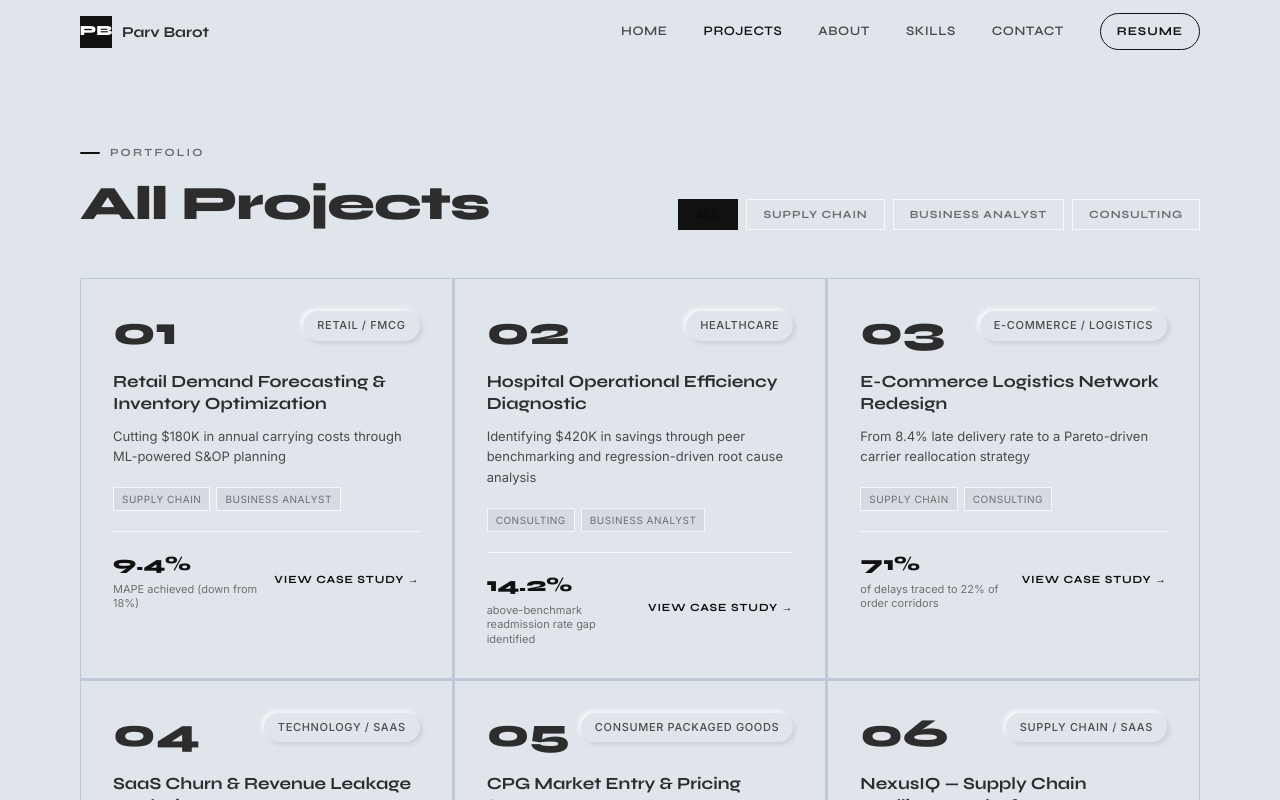
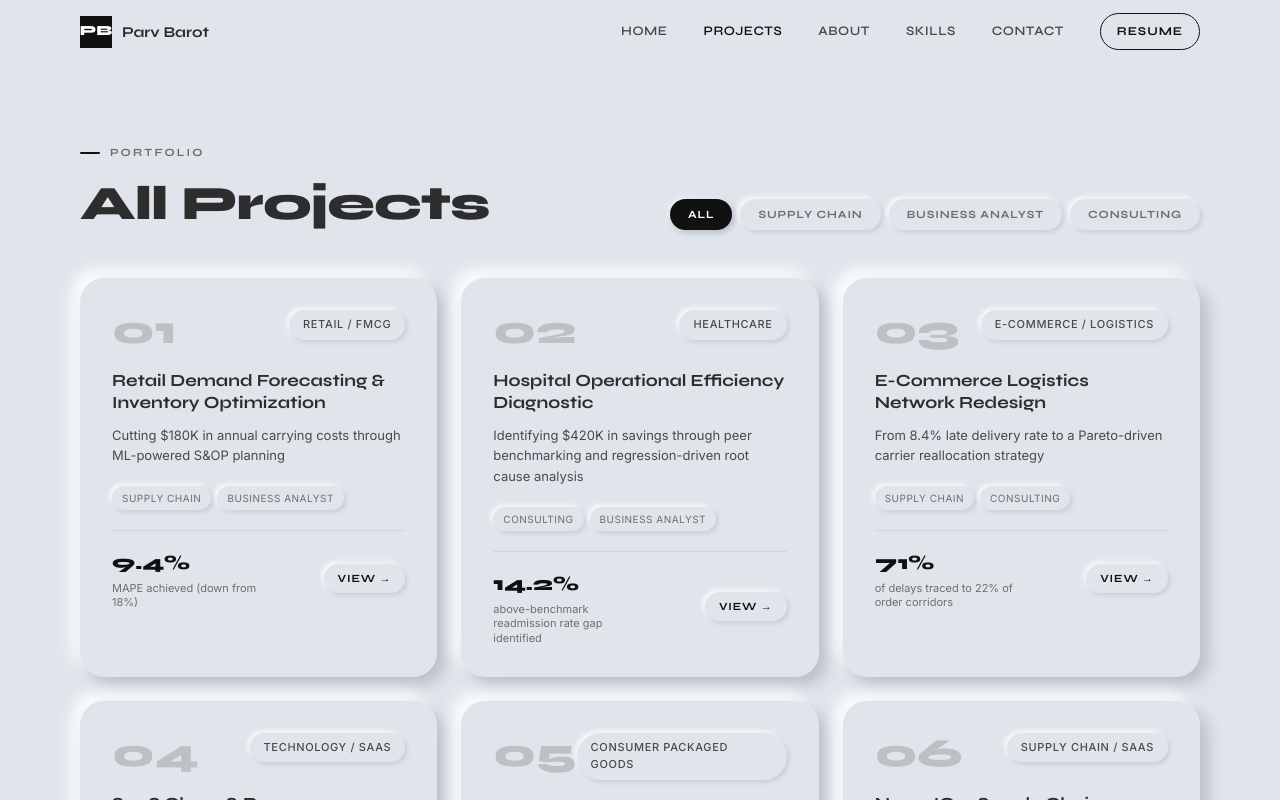
Before and after one commit to parvrao/Portfolio, a React (Vite) app in the folder parv-barot-portfolio/frontend/: page /projects in a window 1280 px wide. Shown: the top 800 px of the page. Built offline with nearby package versions, Linux system fonts and the light colour scheme.

Commit message:
Refactor Projects component layout and styles

```diff
--- a/parv-barot-portfolio/frontend/src/pages/Projects.jsx
+++ b/parv-barot-portfolio/frontend/src/pages/Projects.jsx
@@ -2,12 +2,9 @@ import { useState } from 'react';
 import { Link } from 'react-router-dom';
 import { projects } from '../data/projects';
 
-
-
 export default function Projects() {
   const [filter, setFilter] = useState('All');
   const tracks = ['All', 'Supply Chain', 'Business Analyst', 'Consulting'];
-
   const visible = filter === 'All' ? projects : projects.filter(p => p.tracks.includes(filter));
 
   return (
@@ -17,16 +14,19 @@ export default function Projects() {
           <div className="section-eyebrow">Portfolio</div>
           <div style={{ display: 'flex', justifyContent: 'space-between', alignItems: 'flex-end', flexWrap: 'wrap', gap: 24 }}>
             <h1 className="section-title">All Projects</h1>
-            <div style={{ display: 'flex', gap: 8 }}>
+            {/* Filter buttons — neumorphic pill toggles */}
+            <div className="filter-bar" style={{ display: 'flex', gap: 8 }}>
               {tracks.map(t => (
                 <button key={t} onClick={() => setFilter(t)} style={{
                   fontFamily: 'var(--font-display)', fontSize: 11, fontWeight: 700,
                   letterSpacing: '0.08em', textTransform: 'uppercase',
-                  padding: '8px 16px', borderRadius: 0, cursor: 'pointer',
-                  border: '1px solid', transition: 'all 0.2s',
-                  background: filter === t ? 'var(--accent)' : 'transparent',
-                  color: filter === t ? '#0a0a0a' : 'var(--text3)',
-                  borderColor: filter === t ? 'var(--accent)' : 'var(--border)',
+                  padding: '9px 18px', borderRadius: 50, cursor: 'pointer', border: 'none',
+                  transition: 'all 0.2s',
+                  background: filter === t ? 'var(--accent)' : 'var(--bg2)',
+                  color: filter === t ? '#ffffff' : 'var(--text3)',
+                  boxShadow: filter === t
+                    ? '2px 2px 6px #b0b7c0, -1px -1px 4px #ffffff'
+                    : 'var(--neu-flat-xs)',
                 }}>{t}</button>
               ))}
             </div>
@@ -36,40 +36,46 @@ export default function Projects() {
 
       <section style={{ padding: '0 0 var(--section-gap)' }}>
         <div className="container">
-          <div style={{ display: 'grid', gridTemplateColumns: 'repeat(auto-fill, minmax(340px, 1fr))', gap: 1, background: 'var(--border2)' }}>
-            {visible.map(p => {
-              return (
-                <Link key={p.id} to={`/projects/${p.id}`} className="hover-card" style={{ display: 'block', textDecoration: 'none' }}>
-                  <div style={{
-                    background: 'var(--bg2)', padding: 32, height: '100%',
-                    border: '1px solid var(--border2)', borderRadius: 0, cursor: 'pointer',
-                  }}
-                  >
+          <div style={{ display: 'grid', gridTemplateColumns: 'repeat(auto-fill, minmax(340px, 1fr))', gap: 24 }}>
+            {visible.map(p => (
+              <Link key={p.id} to={`/projects/${p.id}`} style={{ display: 'block', textDecoration: 'none' }}>
+                <div className="hover-card" style={{
+                  background: 'var(--bg2)', padding: 32,
+                  borderRadius: 24, boxShadow: 'var(--neu-flat)',
+                  cursor: 'pointer', height: '100%',
+                }}>
                   <div style={{ display: 'flex', justifyContent: 'space-between', alignItems: 'flex-start', marginBottom: 20 }}>
-                      <span style={{ fontFamily: 'var(--font-display)', fontSize: 40, fontWeight: 800, color: 'var(--text)', lineHeight: 1 }}>{p.number}</span>
+                    <span style={{ fontFamily: 'var(--font-display)', fontSize: 40, fontWeight: 800, color: 'var(--text3)', lineHeight: 1, opacity: 0.3 }}>{p.number}</span>
                     <span className="tag">{p.industry}</span>
                   </div>
-
                   <h2 style={{ fontFamily: 'var(--font-display)', fontSize: 17, fontWeight: 700, color: 'var(--text)', marginBottom: 10, lineHeight: 1.3 }}>{p.title}</h2>
                   <p style={{ fontSize: 13, color: 'var(--text2)', lineHeight: 1.6, marginBottom: 20 }}>{p.subtitle}</p>
-
                   <div style={{ display: 'flex', gap: 6, flexWrap: 'wrap', marginBottom: 20 }}>
                     {p.tracks.map(t => (
-                        <span key={t} style={{ fontSize: 10, padding: '3px 8px', background: 'var(--bg3)', border: '1px solid var(--border)', borderRadius: 0, color: 'var(--text3)', fontFamily: 'var(--font-body)', letterSpacing: '0.05em', textTransform: 'uppercase' }}>{t}</span>
+                      <span key={t} style={{
+                        fontSize: 10, padding: '4px 10px',
+                        borderRadius: 50, color: 'var(--text3)',
+                        fontFamily: 'var(--font-body)', letterSpacing: '0.05em',
+                        textTransform: 'uppercase',
+                        boxShadow: 'var(--neu-flat-xs)', background: 'var(--bg2)',
+                      }}>{t}</span>
                     ))}
                   </div>
-
-                    <div style={{ paddingTop: 16, borderTop: '1px solid var(--border)', display: 'flex', justifyContent: 'space-between', alignItems: 'center' }}>
+                  <div style={{ paddingTop: 16, borderTop: '1px solid rgba(163,177,198,0.3)', display: 'flex', justifyContent: 'space-between', alignItems: 'center' }}>
                     <div>
                       <span style={{ fontSize: 20, fontFamily: 'var(--font-display)', fontWeight: 800, color: 'var(--accent)' }}>{p.heroStat}</span>
                       <div style={{ fontSize: 11, color: 'var(--text3)', maxWidth: 160, lineHeight: 1.3, marginTop: 2 }}>{p.heroLabel}</div>
                     </div>
-                      <span style={{ fontFamily: 'var(--font-display)', fontSize: 11, fontWeight: 700, letterSpacing: '0.08em', textTransform: 'uppercase', color: 'var(--accent)' }}>View Case Study →</span>
+                    <span style={{
+                      fontFamily: 'var(--font-display)', fontSize: 11, fontWeight: 700,
+                      letterSpacing: '0.08em', textTransform: 'uppercase', color: 'var(--accent)',
+                      padding: '6px 14px', borderRadius: 50, boxShadow: 'var(--neu-flat-xs)',
+                      background: 'var(--bg2)',
+                    }}>View →</span>
                   </div>
                 </div>
               </Link>
-              );
-            })}
+            ))}
           </div>
         </div>
       </section>
```
Lines whose indentation alone changed are shown as unchanged.
